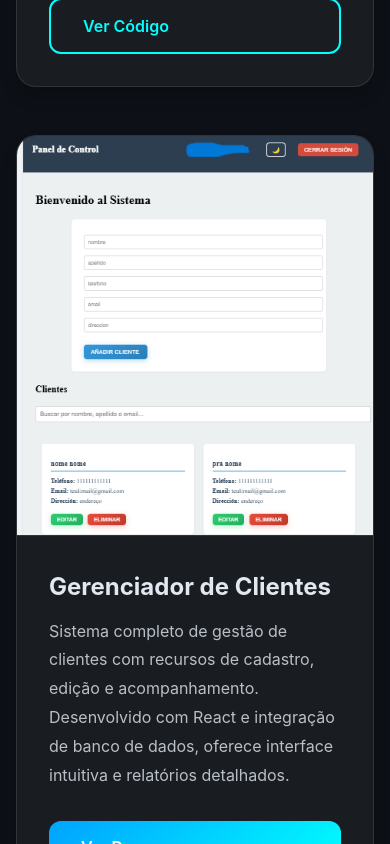
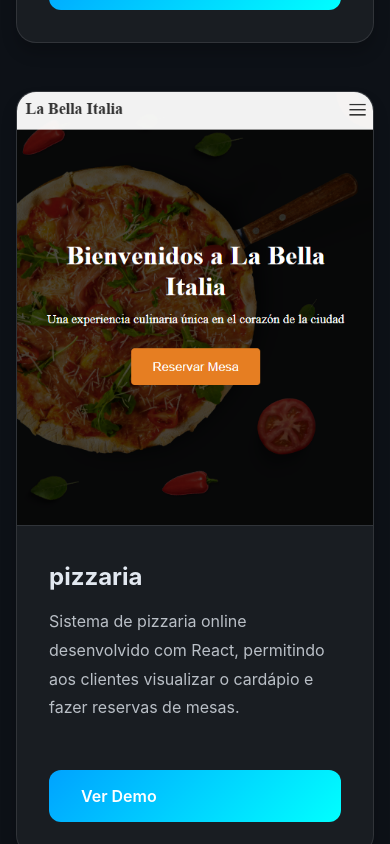
Before and after one commit to kliuverTsk/portfolio, a React (Vite) app: page / in a window 390 px wide. Shown: the part 5500-6344 px from the top of the page. Built offline with nearby package versions, Linux system fonts and the light colour scheme.

Commit message:
Portfolio ready for deployment - Updated project cards and responsive design

```diff
--- a/src/App.css
+++ b/src/App.css
@@ -344,28 +344,26 @@ body {
   box-shadow: var(--shadow-md);
   transition: var(--transition);
   border: 1px solid rgba(255, 255, 255, 0.1);
-}
-
-.project-card:hover {
-  transform: translateY(-10px);
-  box-shadow: var(--shadow-lg);
+  height: fit-content;
 }
 
 .project-image {
   width: 100%;
-  height: 400px;
-  object-fit: cover;
+  height: auto;
+  object-fit: contain;
   border-bottom: 1px solid rgba(255, 255, 255, 0.1);
 }
 
 .project-content {
   padding: 2rem;
+  display: flex;
+  flex-direction: column;
+  gap: 1rem;
 }
 
 .project-title {
   font-size: 1.5rem;
   font-weight: 700;
-  margin-bottom: 1rem;
   color: var(--text-color);
 }
 
--- a/src/App.jsx
+++ b/src/App.jsx
@@ -5,6 +5,7 @@ import gerenciadorClientes from './assets/gerenciador-clientes.png'
 import tiendaOnline from './assets/tienda-online.webp'
 import verClima from './assets/clima.png'
 import pizeeria from "./assets/pizzeria.png"
+import restaurant from "./assets/restaurant.png"
 import { FaBars } from 'react-icons/fa';
 import './App.css'
 
@@ -39,6 +40,13 @@ function App() {
 
   const proyectos = [
     {
+      id: 0,
+      titulo: "restaurant",
+      descripcion: "Aplicativo meteorológico que fornece informações precisas e atualizadas em tempo real. Desenvolvido com API de previsão do tempo, exibe temperatura, umidade, velocidade do vento e previsão para os próximos dias com interface moderna.",
+      imagen: restaurant,
+      demo: "https://kliuvertsk.github.io/clima/",
+    },
+    {
       id: 1,
       titulo: "pizzaria",
       descripcion: "Sistema de pizzaria online desenvolvido com React, permitindo aos clientes visualizar o cardápio e fazer reservas de mesas.",
@@ -52,7 +60,6 @@ function App() {
       descripcion: "Sistema completo de gestão de clientes com recursos de cadastro, edição e acompanhamento. Desenvolvido com React e integração de banco de dados, oferece interface intuitiva e relatórios detalhados.",
       imagen: gerenciadorClientes,
       demo: "https://kliuvertsk.github.io/gerenciador-clientes/",
-      codigo: "https://github.com/kliuverTsk/gerenciador-clientes"
     },
     {
       id: 3,
@@ -60,7 +67,6 @@ function App() {
       descripcion: "E-commerce completo desenvolvido com React, oferecendo experiência de compra intuitiva, carrinho de compras dinâmico, catálogo de produtos e sistema de contra-entrega integrado com whatsapp. Interface moderna e responsiva para todos dispositivos.",
       imagen: tiendaOnline,
       demo: "https://kliuvertsk.github.io/tienda-online/#/",
-      codigo: "https://github.com/kliuverTsk/tienda-online"
     },
     {
       id: 4,
@@ -68,8 +74,8 @@ function App() {
       descripcion: "Aplicativo meteorológico que fornece informações precisas e atualizadas em tempo real. Desenvolvido com API de previsão do tempo, exibe temperatura, umidade, velocidade do vento e previsão para os próximos dias com interface moderna.",
       imagen: verClima,
       demo: "https://kliuvertsk.github.io/clima/",
-      codigo: "https://github.com/kliuverTsk/clima"
-    }
+    },
+
   ];
 
   const toggleMenu = () => {
@@ -214,14 +220,6 @@ function App() {
                   >
                     Ver Demo
                   </a>
-                  <a
-                    href={proyecto.codigo}
-                    className="project-code"
-                    target="_blank"
-                    rel="noopener noreferrer"
-                  >
-                    Ver Código
-                  </a>
                 </div>
               </div>
             </article>
```
Also changed, not shown: src/assets/restaurant.png (added).
